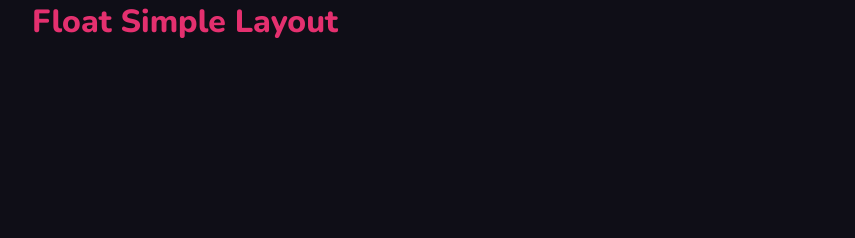
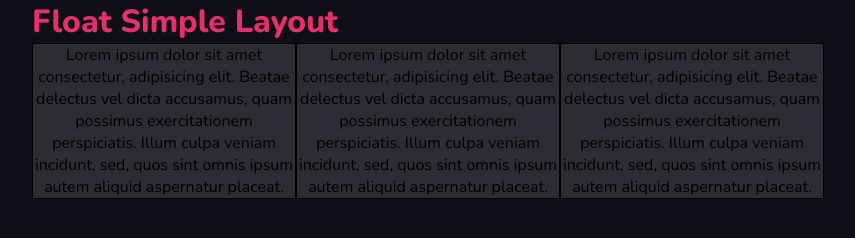
Before and after one commit to post-coder/layout-float-purtroppo, a plain HTML site: page index.html in a window 1280 px wide. Shown: the whole page, without its empty margins (208-1063 px from the left). Drawn offline with nearby package versions, Linux system fonts and the light colour scheme.

```diff
--- a/css/style.css
+++ b/css/style.css
@@ -7,6 +7,13 @@
 body {
   font-family: 'Nunito', sans-serif;
   background-color: #0f0e17;
+}
+
+.float-left {
+  float: left;
+}
+.float-right {
+  float: right;
 }
 
 h1 {
@@ -20,3 +27,20 @@
   width: 800px;
   margin: 0 auto;
 }
+
+.col {
+  background-color: #ffffff20;
+  border: 1px solid black;
+  /* debug */
+
+  width: 33%;
+
+  text-align: center;
+
+}
+
+.clearfix::after {
+  content: "";
+  display: block;
+  clear: both;
+}
--- a/index.html
+++ b/index.html
@@ -19,8 +19,18 @@
       <h1>Float Simple Layout</h1>
     </header>
 
+    <main class="clearfix">
+      <div class="col float-left">
+        Lorem ipsum dolor sit amet consectetur, adipisicing elit. Beatae delectus vel dicta accusamus, quam possimus exercitationem perspiciatis. Illum culpa veniam incidunt, sed, quos sint omnis ipsum autem aliquid aspernatur placeat.
+      </div>
+      <div class="col float-left">
+        Lorem ipsum dolor sit amet consectetur, adipisicing elit. Beatae delectus vel dicta accusamus, quam possimus exercitationem perspiciatis. Illum culpa veniam incidunt, sed, quos sint omnis ipsum autem aliquid aspernatur placeat.
+      </div>
+      <div class="col float-left">
+        Lorem ipsum dolor sit amet consectetur, adipisicing elit. Beatae delectus vel dicta accusamus, quam possimus exercitationem perspiciatis. Illum culpa veniam incidunt, sed, quos sint omnis ipsum autem aliquid aspernatur placeat.
+      </div>
+    </main>
   </div>
-
 
 </body>
 </html>
```
Also changed, not shown: img/image1.svg (added), img/image2.svg (added), img/image3.svg (added).
